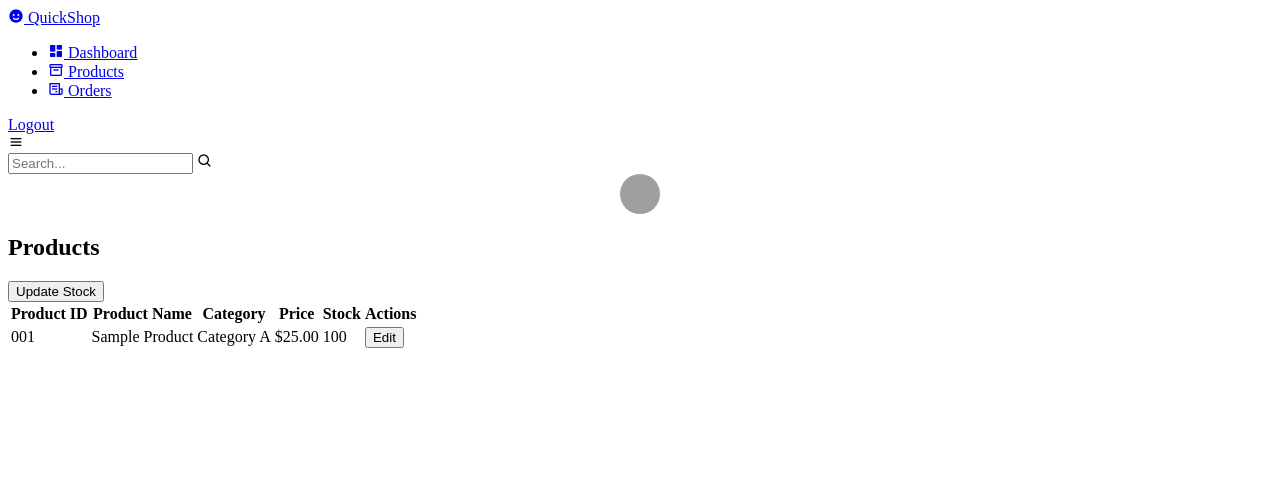
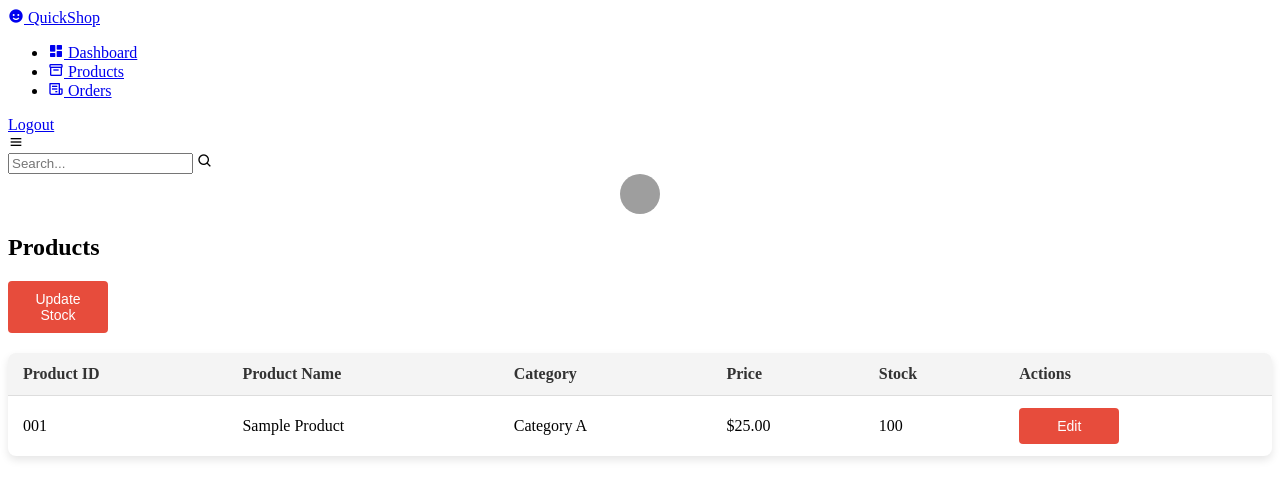
Before and after one commit to Joseph-Lartey/Database-Access-Control, a PHP site: page /products.php in a window 1280 px wide. Shown: the top 499 px of the page. Run offline with PHP 8.4, Linux system fonts and the light colour scheme; grey boxes are pictures that could not be loaded.

Commit message:
edited frontend for products page

```diff
--- a/manager/products.php
+++ b/manager/products.php
@@ -7,6 +7,7 @@
     <link rel="stylesheet" href="../css/dashboard.css">
     <title>View Orders</title>
     <style>
+        /* Styling for the navigation profile picture */
         .nav-right {
             margin-left: auto;
             display: flex;
@@ -15,13 +16,61 @@
         }
 
         .nav-right .profile-pic {
-    width: 40px; /* Adjust size as needed */
+            width: 40px;
             height: 40px;
-    border-radius: 50%; /* Makes it circular */
+            border-radius: 50%;
             object-fit: cover;
             cursor: pointer;
         }
 
+        /* Styling for the table */
+        table {
+            width: 100%;
+            border-collapse: collapse;
+            margin-top: 20px;
+            background-color: #fff;
+            border-radius: 8px;
+            overflow: hidden;
+            box-shadow: 0 4px 8px rgba(0, 0, 0, 0.1);
+        }
+
+        table th, table td {
+            padding: 12px 15px;
+            text-align: left;
+            border-bottom: 1px solid #ddd;
+        }
+
+        table thead th {
+            background-color: #f4f4f4;
+            color: #333;
+            font-weight: bold;
+        }
+
+        table tbody tr:hover {
+            background-color: #f9f9f9;
+        }
+
+        table tbody tr:last-child td {
+            border-bottom: none;
+        }
+
+        /* Styling for buttons */
+        button {
+            background-color: #e74c3c;
+            color: #fff;
+            border: none;
+            border-radius: 4px;
+            padding: 10px 15px;
+            font-size: 14px;
+            cursor: pointer;
+            transition: background-color 0.3s ease;
+            width: 100px;
+            text-align: center;
+        }
+
+        button:hover {
+            background-color: #c0392b;
+        }
     </style>
 </head>
 <body>
@@ -40,27 +89,19 @@
     </section>
 
     <section id="content">
-
         <nav>
-			<i class='bx bx-menu toggle-sidebar' ></i>
+            <i class='bx bx-menu toggle-sidebar'></i>
             <form action="#">
                 <div class="form-group">
                     <input type="text" placeholder="Search...">
-					<i class='bx bx-search icon' ></i>
+                    <i class='bx bx-search icon'></i>
                 </div>
             </form>
-			<!-- <a href="#" class="nav-link">
-				<i class='bx bxs-bell icon' ></i>
-				<span class="badge">5</span>
-			</a>
-			<a href="#" class="nav-link">
-				<i class='bx bxs-message-square-dots icon' ></i>
-				<span class="badge">8</span>
-			</a> -->
             <div class="nav-right">
                 <img src="../images/12.jpg" alt="Profile Picture" class="profile-pic">
             </div>
         </nav>
+
         <main>
             <h1 class="title">Products</h1>
             <button onclick="updateStock()">Update Stock</button>
@@ -76,7 +117,7 @@
                     </tr>
                 </thead>
                 <tbody>
-                    <!-- Product records go here -->
+                    <!-- Sample Product records -->
                     <tr>
                         <td>001</td>
                         <td>Sample Product</td>
```
Lines whose indentation alone changed are shown as unchanged.
